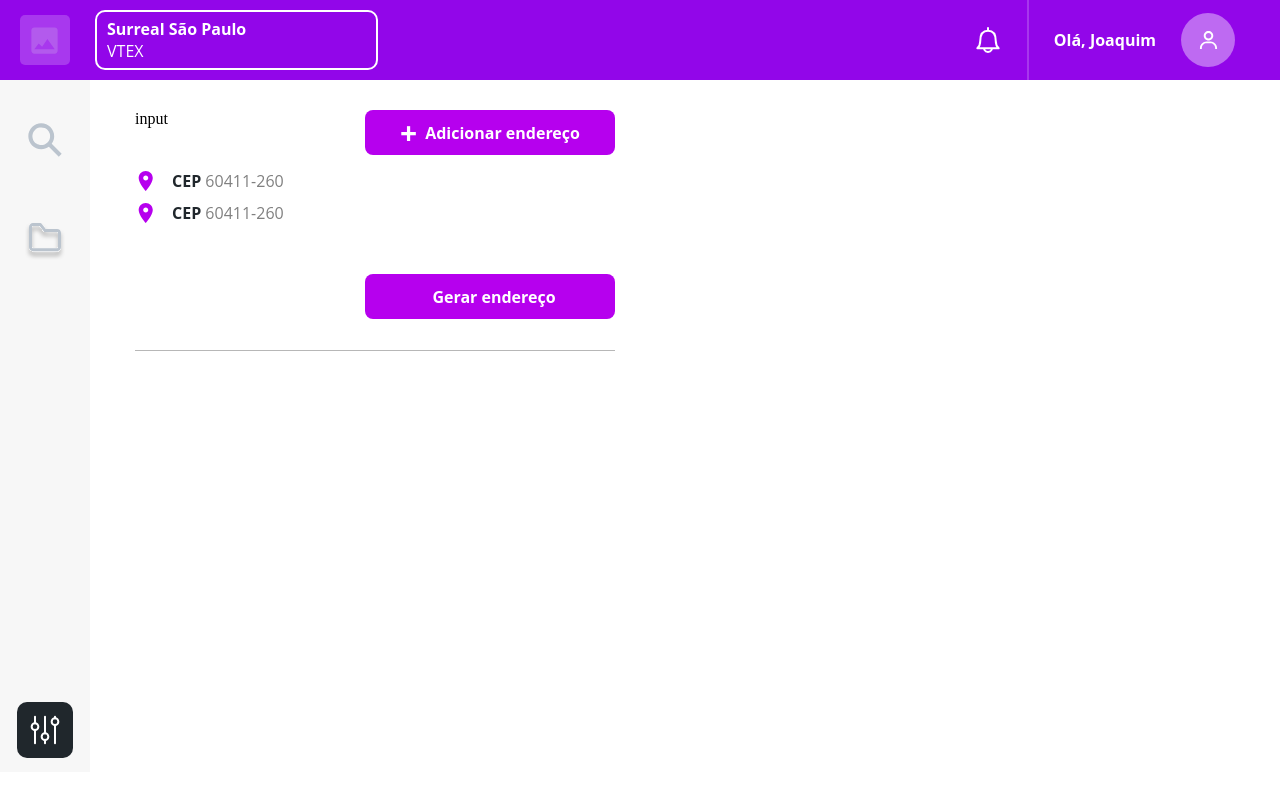
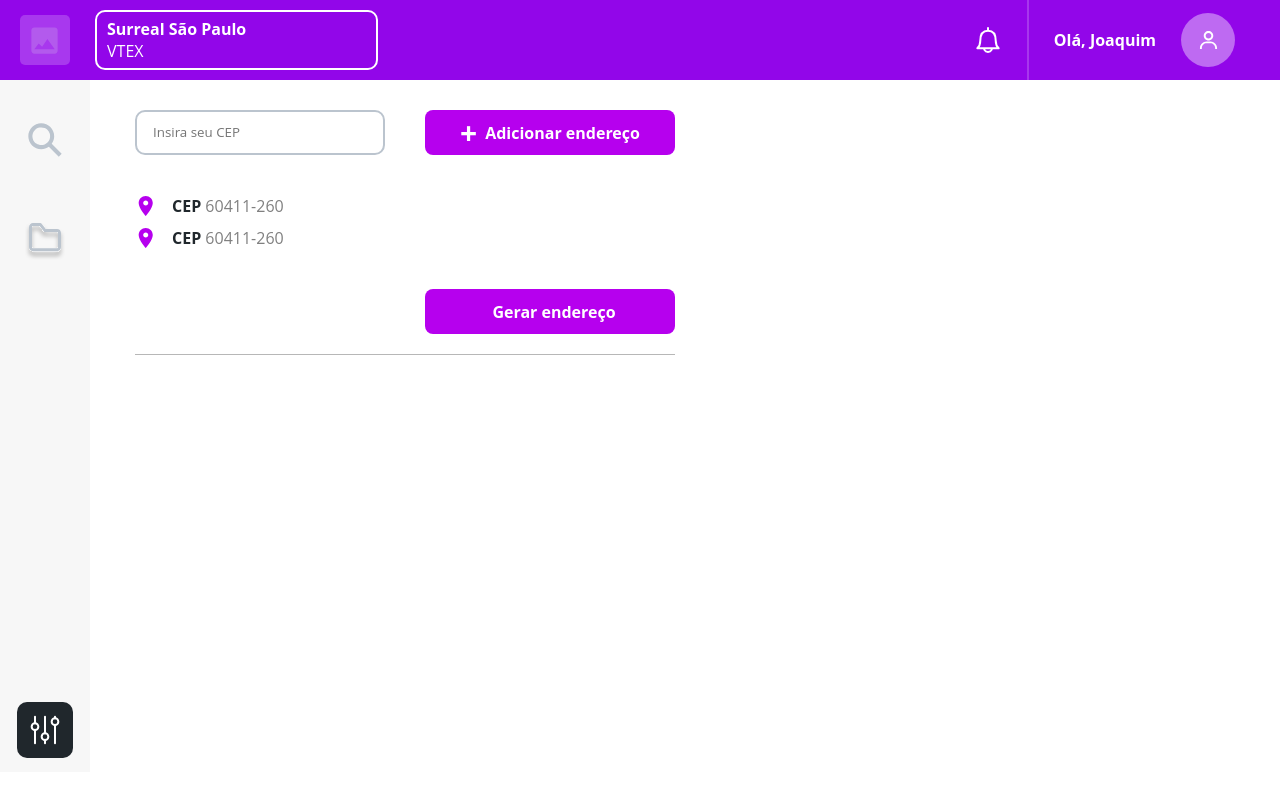
Before and after one commit to samuellgc/pesquisa-cep-vue, a Vue app: page / in a window 1280 px wide. Shown: the top 796 px of the page. Built offline with nearby package versions, Linux system fonts and the light colour scheme.

Commit message:
Criação do componente input

```diff
--- a/src/components/DashboardMenu.vue
+++ b/src/components/DashboardMenu.vue
@@ -2,8 +2,8 @@
   <section class="card-dash">
     <div class="card-top">
       <div class="top-div-top">
-        <p>input</p>
-        <p><BtnMenu icon="+" msg="Adicionar endereço"/></p>
+        <p><InputDashboard /></p>
+        <p><BtnMenu icon="+" msg="Adicionar endereço" /></p>
       </div>
       <div class="top-div-middle">
         <div class="cep">
@@ -22,26 +22,28 @@
         </div>
       </div>
       <div class="top-div-down">
-          <div><BtnMenu msg="Gerar endereço"/></div>
+        <div><BtnMenu msg="Gerar endereço" /></div>
       </div>
     </div>
     <div class="card-down"></div>
   </section>
 </template>
 <script>
-import BtnMenu from './BtnMenu.vue'
+import BtnMenu from "./BtnMenu.vue";
+import InputDashboard from "./InputDashboard.vue";
 export default {
   name: "DashboardMenu",
   components: {
-      BtnMenu
-  }
+    BtnMenu,
+    InputDashboard,
+  },
 };
 </script>
 <style scoped>
 .card-dash {
   margin: 30px 135px;
   min-height: 400px;
-  width: 480px;
+  width: 540px;
 }
 
 .card-top {
@@ -49,7 +51,6 @@ export default {
   width: 100%;
   padding-bottom: 20px;
   border-bottom: 1px solid #b7b7b7;
-  margin-bottom: 40px;
 }
 
 .top-div-top {
@@ -60,7 +61,8 @@ export default {
 }
 
 .top-div-middle {
-  margin-bottom: 50px;
+  margin-top: 25px;
+  margin-bottom: 40px;
   width: 100%;
 }
 
--- a/src/components/InputDashboard.vue
+++ b/src/components/InputDashboard.vue
@@ -1,11 +1,34 @@
 <template>
-    <div></div>
+  <input type="text" class="input-cep" placeholder="Insira seu CEP" />
 </template>
 <script>
 export default {
-    name: 'InputDashboard'
-}
+  name: "InputDashboard",
+};
 </script>
 <style scoped>
+.input-cep {
+  min-width: 250px;
+  height: 45px;
+  border: 2px solid #bbc4ce;
+  display: flex;
+  flex-direction: column;
+  justify-content: center;
+  align-items: flex-start;
+  padding: 16px;
+  box-sizing: border-box;
+  border-radius: 10px;
+}
 
+::-webkit-input-placeholder {
+  font-family: "Open Sans";
+  font-weight: 400;
+  size: 16px;
+}
+
+:-ms-input-placeholder {
+  font-family: "Open Sans";
+  font-weight: 400;
+  size: 16px;
+}
 </style>
```
